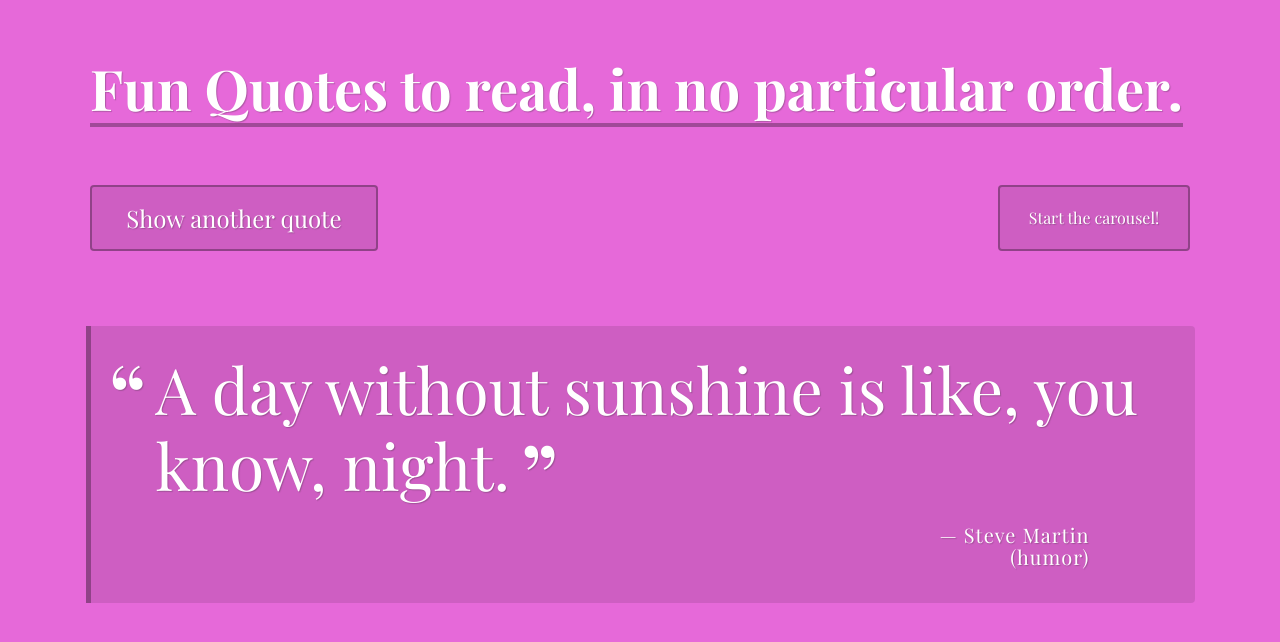
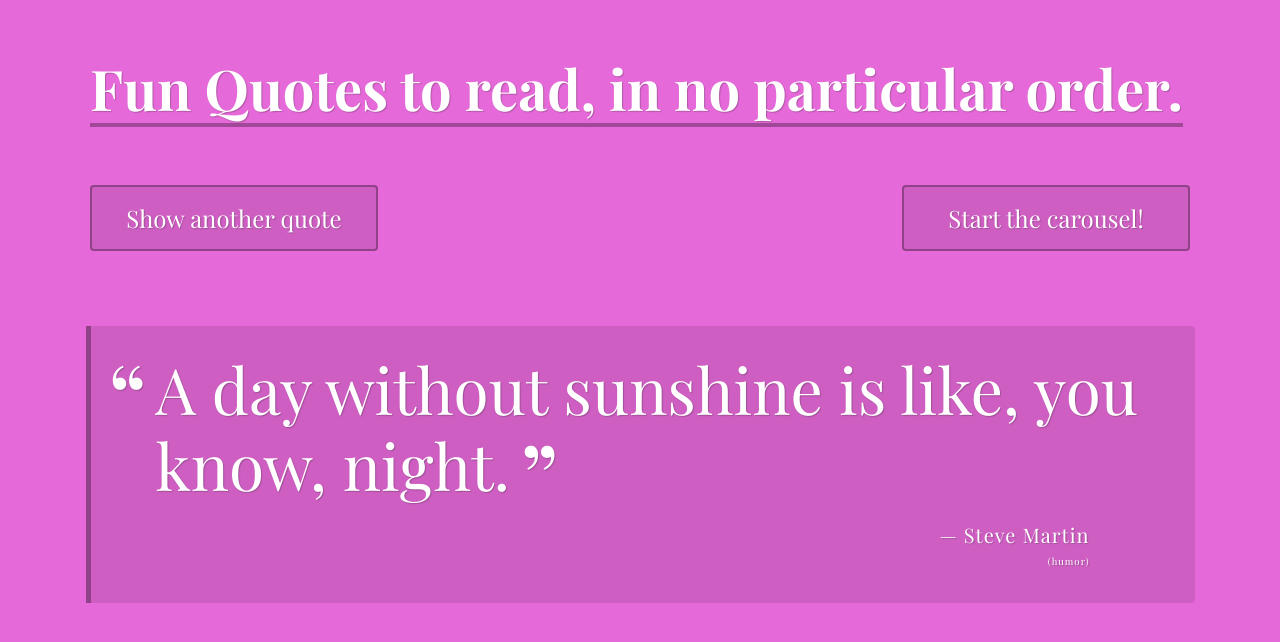
Before and after one commit to ezbz12345/Random-Quote-Generator, a plain HTML site: page index.html in a window 1280 px wide. Both pictures are taken after a click on the button "Show another quote". Drawn offline with nearby package versions, Linux system fonts and the light colour scheme; a web font is replaced by a local one.

Commit message:
changes based on reviewer feedback
removed .on-forever from css. added .tag class.
fixed string building and now reference the classes citation, year, and tag for styling.
no change to button id, but on-forever button's styling is informed by load-quote.
cleaned minor typos in quotes array, (indentation and extra commas.

```diff
--- a/css/styles.css
+++ b/css/styles.css
@@ -45,27 +45,6 @@ h1 {
 }
 
 .load-quote:focus {
-  outline: none;
-}
-.on-forever {
-  color: #fff;
-  text-shadow: 1px 1px 1px rgba(50, 50, 50, 0.3);
-  width: 12em;
-  max-height: 75px;
-  margin-top: 20px;
-  margin-bottom: 20px;
-  padding: 15px 0;
-  background-color: rgba(0, 0, 0, 0.1);
-  border-radius: 4px;
-  border: 2px solid rgba(0, 0, 0, 0.3);
-  transition: 0.5s;
-}
-
-.on-forever:hover {
-  background-color: rgba(255, 255, 255, 0.1);
-}
-
-.on-forever:focus {
   outline: none;
 }
 
@@ -135,7 +114,15 @@ h1 {
   content: ", ";
   font-style: normal;
 }
-
+.tag {
+    font-size: .6rem;
+}
+.tag:before {
+    content: "(";
+}
+.tag:after {
+    content: ")";
+}
 @media (min-width: 768px) {
   body {
     padding: 25px;
--- a/index.html
+++ b/index.html
@@ -12,7 +12,7 @@
     <header>
       <h1>Fun Quotes to read, in no particular order.</h1>
       <button id="load-quote" class="load-quote">Show another quote</button>
-      <button id="on-forever" class="on-forever">Start the carousel!</button>
+      <button id="on-forever" class="load-quote">Start the carousel!</button>
     </header>
 
     <div class="container">
--- a/js/script.js
+++ b/js/script.js
@@ -13,7 +13,7 @@ project 1 - A Random Quote Generator
 //Array of objects, all of which contain quotes, a source, and a tag, and some have citations and years if that is known.
 let quotes = [
     {
-    quote : `You never know what worse luck your bad luck saved you from.`,
+    quote : "You never know what worse luck your bad luck saved you from.",
     source : `Cormac Mccarthy`,
     citation : `No Country for Old Men`,
     year : 2005,
@@ -29,11 +29,11 @@ let quotes = [
     {
     quote : "Meaure what is important, don’t make important what you can measure.",
     source : "Robert McNamara",
-    tag : "insightful",
+    tag : "insightful"
     },
     {
     quote : "A day without sunshine is like, you know, night.",
-     source : "Steve Martin",
+    source : "Steve Martin",
     tag : "humor"
     },
     {
@@ -45,7 +45,7 @@ let quotes = [
     },
     {
     quote : "Women don’t like me because I sleep standing up, like a horse.",
-     source : "Eric Andre",
+    source : "Eric Andre",
     tag : "humor"
     },
     {
@@ -89,14 +89,14 @@ function printQuote() {
     let show = `<p class = "quote"> ${speak.quote} </p> <p class="source"> ${speak.source}`;
     //the next 3 conditionals check for existence of the property in the object. no else statement needed for any of them.
     if (speak.citation !== undefined){
-        show += `, ${speak.citation} `
+        show += `<span class="citation">${speak.citation}</span>`
     }
     if (speak.year !== undefined) {
-        show += ` - ${speak.year}`;
+        show += `<span class="year">${speak.year}</span>`;
         }
     //added a line break html tag to make it look nice ->"<br>" which need not closing tag.
     if (speak.tag !== undefined) {
-        show += `<br> (${speak.tag})`;
+        show += `<br> <span class="tag">${speak.tag}</span>`;
     }
     show += `</p>`
     //below we inject our string into the html, and also change the background to a random color with each invoke of printQuote.
```
